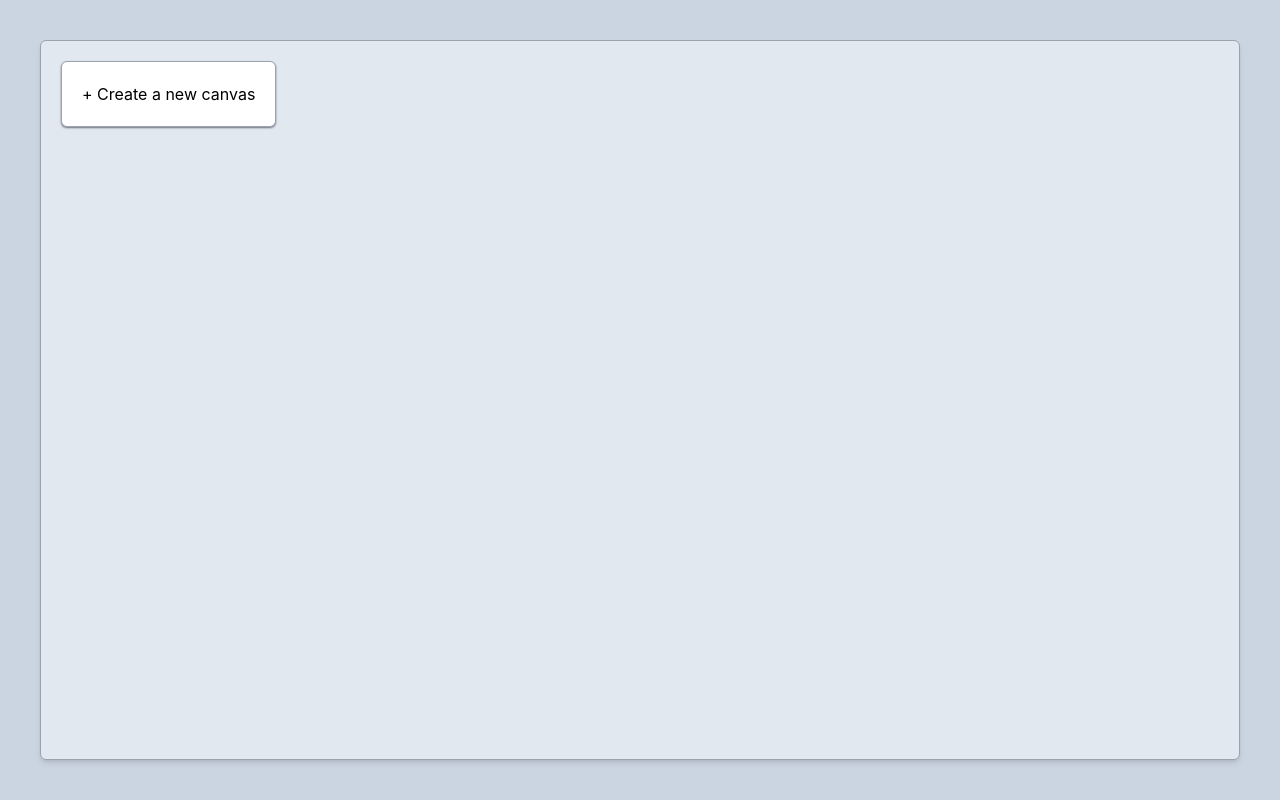
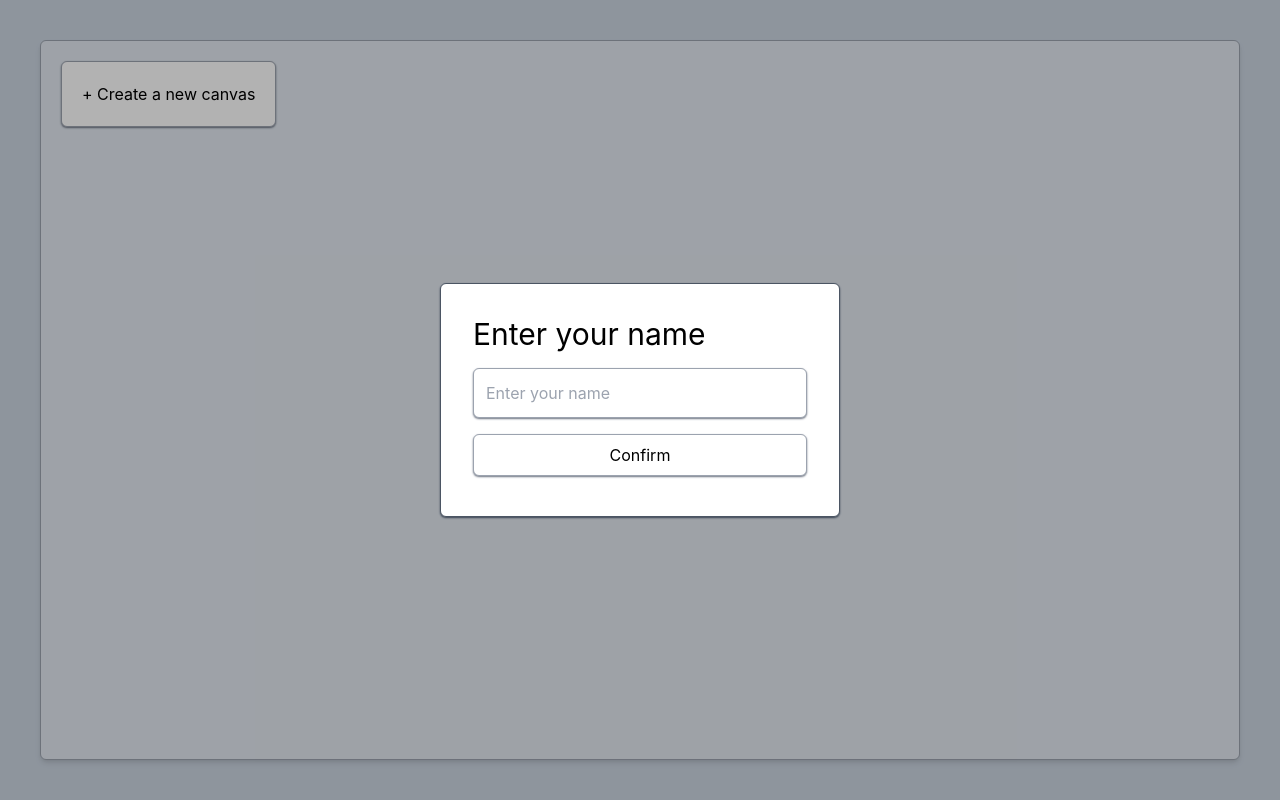
Before and after one commit to Djuslun/itransition-task6-client, a React (Create React App) app: page / in a window 1280 px wide. Built offline with nearby package versions, Linux system fonts and the light colour scheme.

Commit message:
add greeting form

```diff
--- a/package.json
+++ b/package.json
@@ -22,6 +22,7 @@
     "react-scripts": "5.0.1",
     "use-debounce": "^10.0.0",
     "use-image": "^1.1.1",
+    "uuid": "^9.0.1",
     "web-vitals": "^2.1.4"
   },
   "scripts": {
--- /dev/null
+++ b/src/components/greetingForm/greetingForm.jsx
@@ -0,0 +1,47 @@
+import { useState, useEffect } from "react"
+import { setUser } from "../../store/userSlice"
+import { useDispatch } from "react-redux"
+import { v4 as uuidv4 } from 'uuid';
+
+const GreetingForm = ({ }) => {
+  const [open, setOpen] = useState(false)
+  const [name, setName] = useState('');
+  const dispatch = useDispatch()
+
+  const handleSubmitUser = (event, name) => {
+    event.preventDefault()
+    if (name) {
+      const id = uuidv4()
+      dispatch(setUser({ name, id }))
+      setOpen(false)
+    }
+  }
+
+  useEffect(() => {
+    setOpen(true)
+  }, [])
+
+  return (
+    <>
+      {open && <div className="bg-black bg-opacity-30 fixed top-0 left-0 w-screen min-h-screen  z-10 ">
+        <form onSubmit={(e) => handleSubmitUser(e, name)} className="fixed top-1/2 left-1/2 -translate-x-1/2 -translate-y-1/2 w-[400px] h-max bg-white p-8 flex flex-col gap-4 rounded-md border border-gray-600 shadow-sm shadow-gray-700">
+          <h2 className="text-3xl">Enter your name</h2>
+          <input
+            value={name}
+            onChange={e => setName(e.target.value)}
+            type="text"
+            placeholder="Enter your name"
+            className="p-3 border rounded-md border-gray-400 shadow-sm shadow-gray-500" />
+          <button
+            type="submit"
+            className="p-2 rounded-md bg-white mb-2 border border-gray-400 shadow-sm shadow-gray-500"
+          >
+            Confirm
+          </button>
+        </form>
+      </div>}
+    </>
+  )
+}
+
+export default GreetingForm
--- a/src/pages/main/mainPage.jsx
+++ b/src/pages/main/mainPage.jsx
@@ -4,6 +4,7 @@ import { useNavigate } from "react-router-dom"
 import { useEffect } from "react"
 import { useGetAllCanvasesQuery } from "../../store/canvasApiSlice"
 import CanvasPreview from "./canvasPreview/canvasPreview"
+import GreetingForm from "../../components/greetingForm/greetingForm"
 
 const MainPage = ({ }) => {
   const navigate = useNavigate()
@@ -17,6 +18,7 @@ const MainPage = ({ }) => {
   }, [data])
 
   return (
+    <>
       <div className="p-10 flex-1 flex flex-col">
         <div className="bg-slate-200 flex-1 border border-gray-400 shadow-md p-5 rounded-md">
           <Button
@@ -29,6 +31,8 @@ const MainPage = ({ }) => {
           </div>
         </div>
       </div>
+      <GreetingForm />
+    </>
   )
 }
 
--- a/src/store/index.js
+++ b/src/store/index.js
@@ -2,11 +2,13 @@ import { configureStore } from '@reduxjs/toolkit';
 import tools from './toolSlice';
 import canvas from './canvasSlice';
 import canvasApiSlice from './canvasApiSlice';
+import user from './userSlice';
 
 const store = configureStore({
   reducer: {
     tools,
     canvas,
+    user,
     [canvasApiSlice.reducerPath]: canvasApiSlice.reducer,
   },
   middleware: getDefaultMiddleware => getDefaultMiddleware().concat(canvasApiSlice.middleware),
--- a/src/store/toolSlice.js
+++ b/src/store/toolSlice.js
@@ -32,6 +32,6 @@ const { actions, reducer: tools } = toolsSlice
 
 export default tools
 
-export const { selectAll } = toolsAdapter.getSelectors(state => state.filters)
+export const { selectAll } = toolsAdapter.getSelectors(state => state.tool)
 
 export const { toolSet, borderColorSet, fillColorSet } = actions
--- /dev/null
+++ b/src/store/userSlice.js
@@ -0,0 +1,31 @@
+import { createSlice, createEntityAdapter } from "@reduxjs/toolkit";
+
+const userAdapter = createEntityAdapter()
+
+const initialState = userAdapter.getInitialState({
+  userName: '',
+  userId: ''
+})
+
+const userSlice = createSlice({
+  name: 'user',
+  initialState,
+  reducers: {
+    setUser: (state, action) => {
+      state.userName = action.payload.name
+      state.userId = action.payload.id
+    }
+  },
+  extraReducers: (builder) => {
+    builder
+      .addDefaultCase(() => { })
+  }
+})
+
+const { actions, reducer: user } = userSlice
+
+export default user
+
+export const { selectAll } = userAdapter.getSelectors(state => state.user)
+
+export const { setUser } = actions
```
Also changed, not shown: 1 other file (tests, documents, lock files or other folders). Lines whose indentation alone changed are shown as unchanged.
